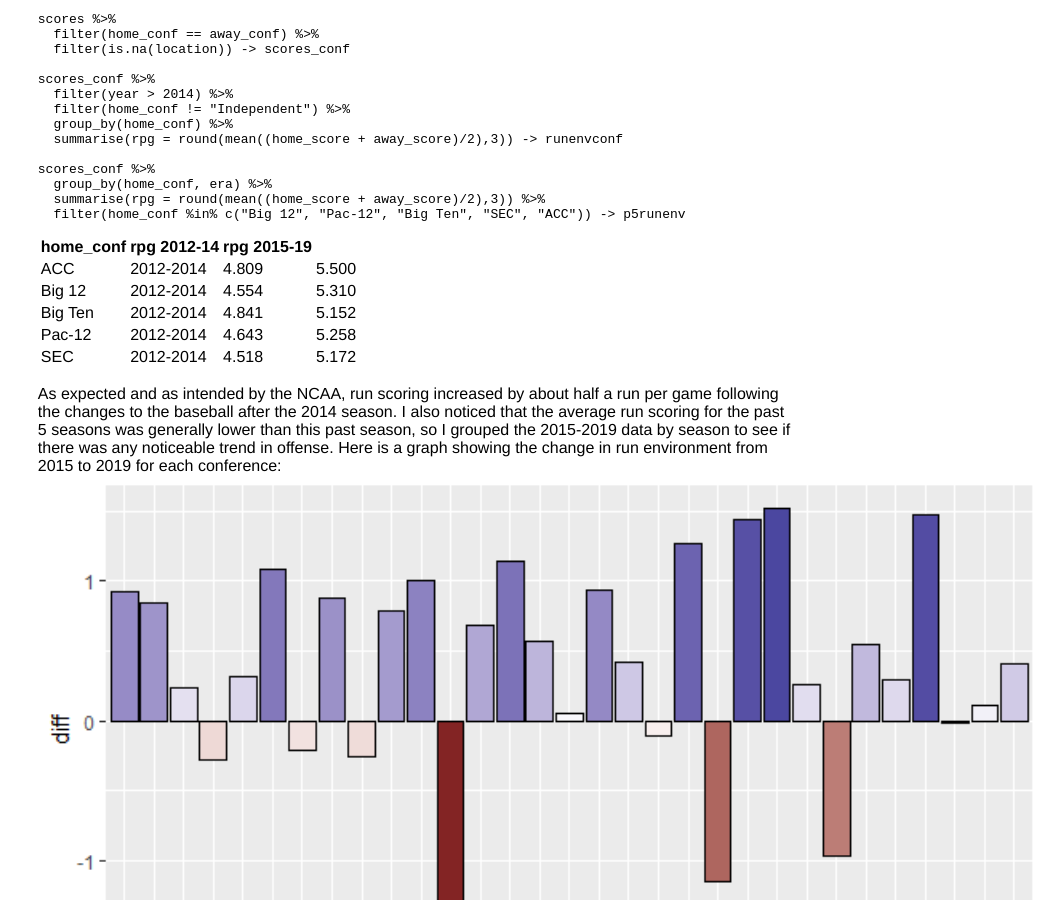
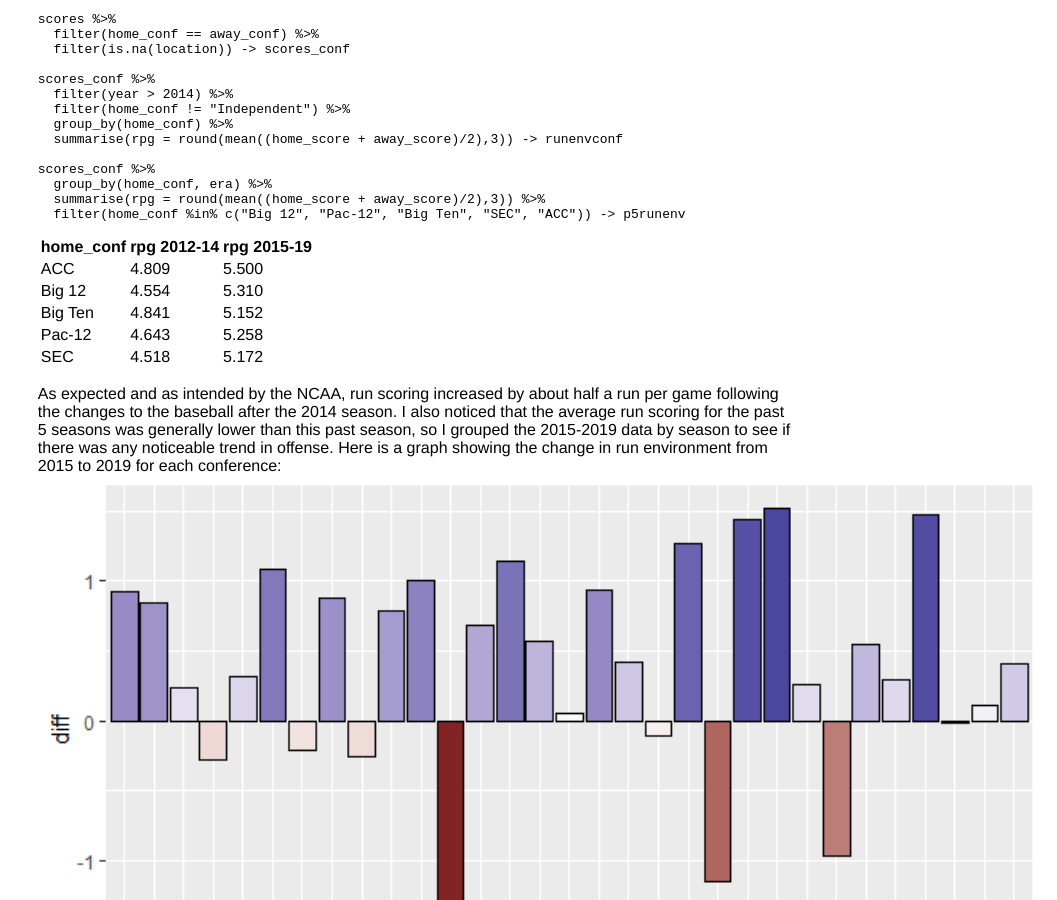
Before and after one commit to milesok/milesok.github.io, a Jekyll site: the page built from _posts/ncaa-baseball/2019-07-30-college-baseball-run-environments-pt-1.md, in a window 1280 px wide and 900 px high, scrolled down 2488 px. Shown: the whole window, without its empty margins (223-1280 px from the left). Built offline with Jekyll 4.4.1, drawn with Linux system fonts in a browser that asks for light colours.

Commit message:
Update 2019-07-30-college-baseball-run-environments-pt-1.md

```diff
--- a/_posts/ncaa-baseball/2019-07-30-college-baseball-run-environments-pt-1.md
+++ b/_posts/ncaa-baseball/2019-07-30-college-baseball-run-environments-pt-1.md
@@ -104,11 +104,11 @@ scores_conf %>%
 
 | home_conf | rpg 2012-14| rpg 2015-19|
 |----|----|----|
-| ACC | 2012-2014 | 4.809 | 5.500 |
-| Big 12 | 2012-2014 | 4.554 | 5.310 |
-| Big Ten | 2012-2014 | 4.841 | 5.152 |
-| Pac-12 | 2012-2014 | 4.643 | 5.258 |
-| SEC | 2012-2014 | 4.518 | 5.172 |
+| ACC | 4.809 | 5.500 |
+| Big 12 | 4.554 | 5.310 |
+| Big Ten | 4.841 | 5.152 |
+| Pac-12 | 4.643 | 5.258 |
+| SEC | 4.518 | 5.172 |
 
 As expected and as intended by the NCAA, run scoring increased by about half a run per game following the changes to the baseball after the 2014 season. I also noticed that the average run scoring for the past 5 seasons was generally lower than this past season, so I grouped the 2015-2019 data by season to see if there was any noticeable trend in offense. Here is a graph showing the change in run environment from 2015 to 2019 for each conference:
 ![runenvdiff](https://github.com/milesok/milesok.github.io/blob/master/files/run_env_img/run_env_chg_15-19.PNG?raw=true)
```
